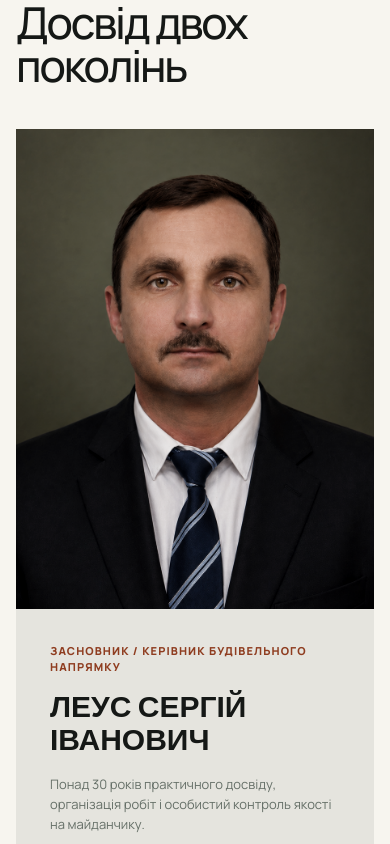
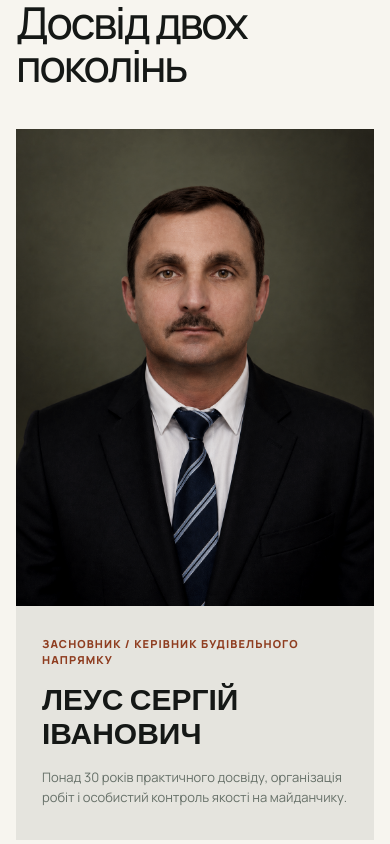
Before and after one commit to leusd100/rubikon-build, a Next.js app: page / in a window 390 px wide. Shown: the part 8560-9404 px from the top of the page. Built offline with nearby package versions, Linux system fonts and the light colour scheme.

Commit message:
Fix responsive team portraits

```diff
--- a/app/globals.css
+++ b/app/globals.css
@@ -174,11 +174,11 @@ section[id] { scroll-margin-top: 98px; }
 .team { background: var(--warm); }
 .section-head.compact { grid-template-columns: .7fr 1.3fr; margin-bottom: 56px; }
 .team-grid { display: grid; grid-template-columns: 1fr 1fr; align-items: stretch; gap: 32px; }
-.person-card { display: grid; grid-template-columns: .86fr 1.14fr; min-height: 500px; background: #e5e4de; }
+.person-card { display: grid; grid-template-columns: 3fr 2fr; min-height: 500px; background: #e5e4de; }
 .person-photo { position: relative; min-height: 500px; overflow: hidden; background: #384038; }
 .person-photo img { object-fit: cover; object-position: center top; filter: saturate(.65) contrast(1.04); }
-.person-card:first-child .person-photo img { transform: scale(1.22); transform-origin: center 23%; }
-.person-card:last-child .person-photo img { object-position: center 14%; }
+.person-card:first-child .person-photo img { object-position: center top; }
+.person-card:last-child .person-photo img { object-position: center top; }
 .person-info { display: flex; flex-direction: column; justify-content: flex-end; padding: 34px; }
 .person-info > span { color: var(--accent-dark); font-size: 11px; font-weight: 800; line-height: 1.45; letter-spacing: .1em; text-transform: uppercase; }
 .person-info h3 { margin: 14px 0 18px; font: 600 30px/1.12 var(--font-condensed), sans-serif; text-transform: uppercase; }
@@ -329,8 +329,9 @@ footer .brand-name small { color: #8e9690; }
   .story-row, .story-row-reverse { grid-template-columns: 1fr; gap: 54px; }
   .story-row-reverse .promise-visual { order: -1; }
   .promise-visual { min-height: 560px; }
-  .person-card { grid-template-columns: 1fr; }
-  .person-photo { min-height: 520px; }
+  .team-grid { grid-template-columns: 1fr; gap: 24px; }
+  .person-card { grid-template-columns: minmax(300px, 390px) minmax(0, 1fr); min-height: 0; }
+  .person-photo { min-height: 0; aspect-ratio: 3 / 4; }
   .steps { grid-template-columns: repeat(3, 1fr); }
   .contact-grid { grid-template-columns: 1fr; gap: 64px; }
   .subhero-layout { grid-template-columns: 1fr .55fr; gap: 56px; }
@@ -391,7 +392,7 @@ footer .brand-name small { color: #8e9690; }
   .promise-visual { min-height: 430px; }
   .story-checker { gap: 88px; }
   .team-grid { grid-template-columns: 1fr; }
-  .person-photo { min-height: 480px; }
+  .person-photo { min-height: 0; }
   .steps { grid-template-columns: 1fr; }
   .steps li { min-height: 210px; }
   .steps h3 { margin-top: 24px; }
@@ -432,6 +433,12 @@ footer .brand-name small { color: #8e9690; }
   .footer-grid > span:last-child { margin: 0; text-align: left; }
 }
 
+@media (max-width: 600px) {
+  .person-card { grid-template-columns: 1fr; }
+  .person-photo { width: 100%; aspect-ratio: 3 / 4; }
+  .person-info { padding: 30px 26px 32px; }
+}
+
 @media (prefers-reduced-motion: reduce) {
   html { scroll-behavior: auto; }
   * { transition: none !important; }
```
